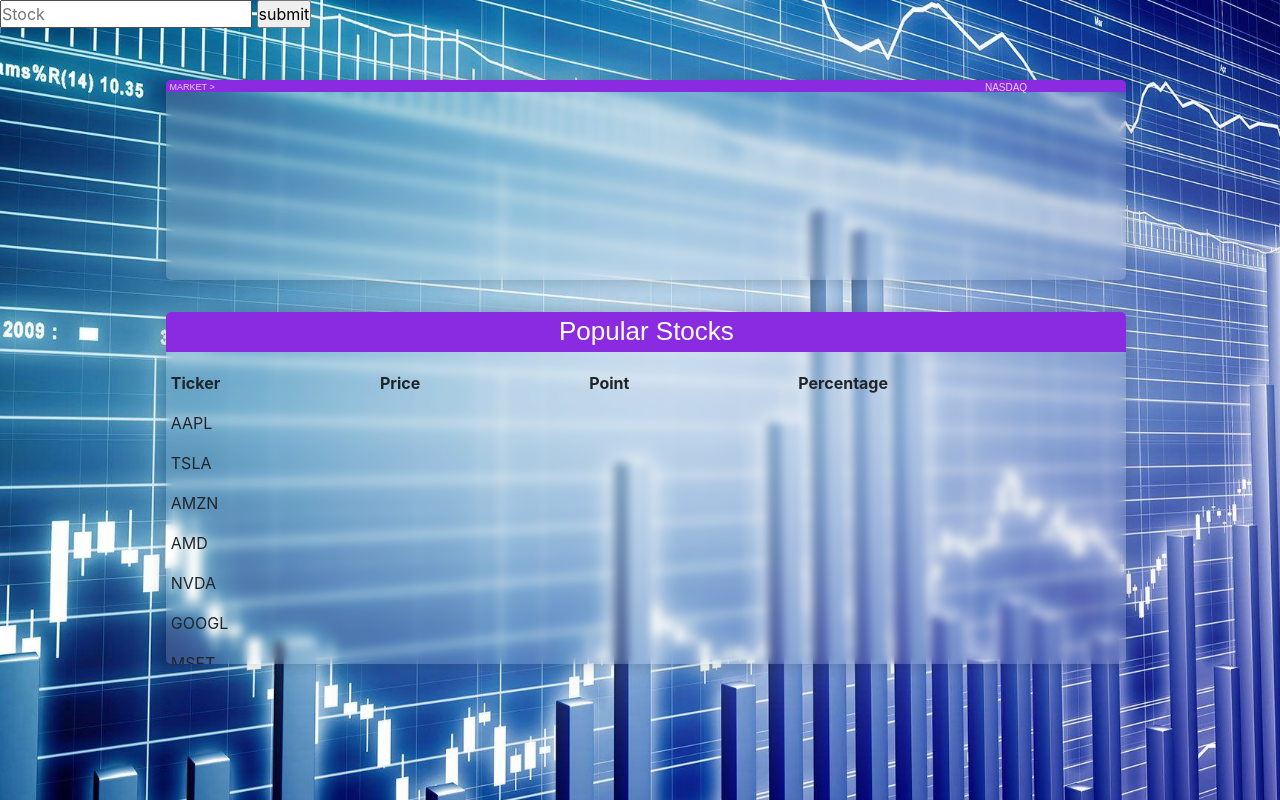
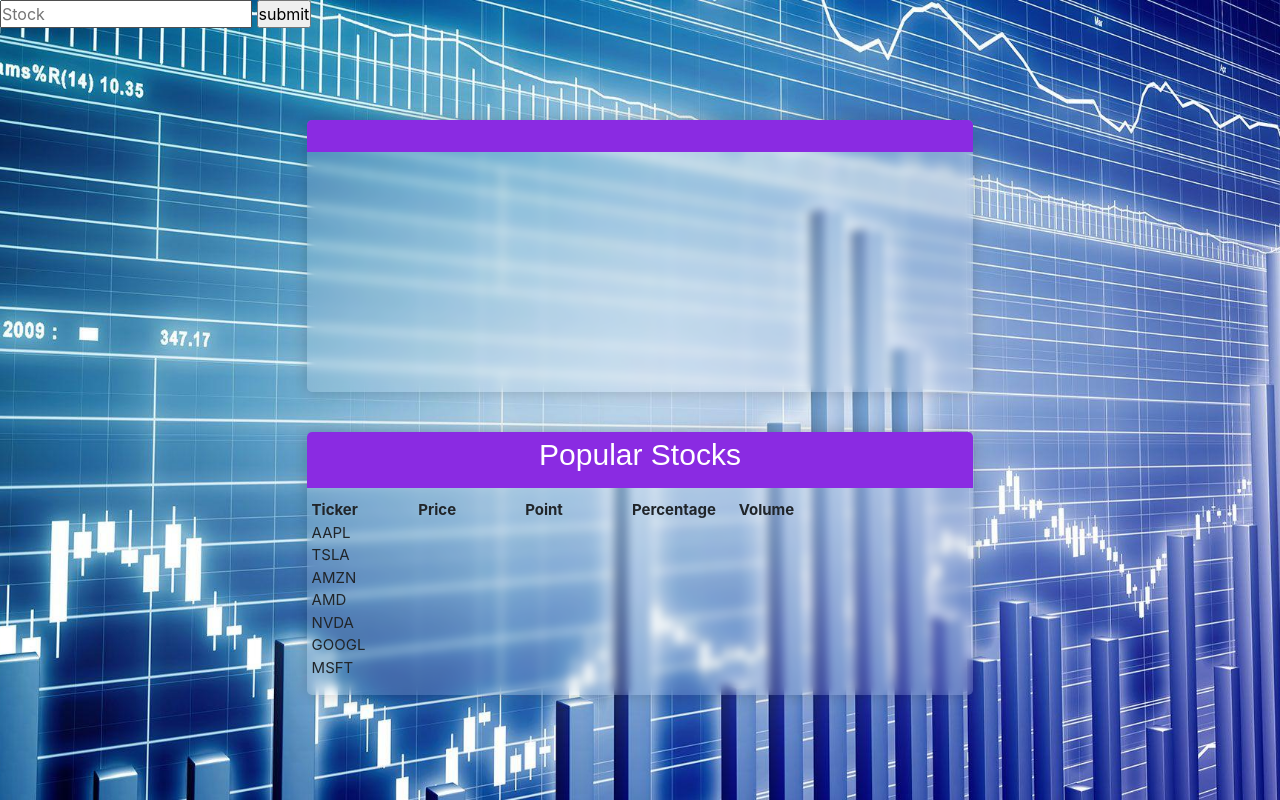
Before and after one commit to NasserMughrabi/stocks, a plain HTML site: page index.html in a window 1280 px wide. Drawn offline with nearby package versions, Linux system fonts and the light colour scheme; no server answers.

Commit message:
made app responsive!

```diff
--- a/index.html
+++ b/index.html
@@ -22,11 +22,11 @@
                 </form>
             </header>
         </div>
+        <div class="container-one">
             <div class="container">
                 <div id="container-header">
-                <div id="market-div">MARKET &gt;</div>
-                <div id="stock-name-div"></div>
-                <div id="stock-ETF-div">NASDAQ</div>
+                    <div id="market-ticker-div"></div>
+                    <!-- <span id="stock-ETF-div">NASDAQ</span> -->
                 </div>
                 <div id="container-body">
                     <div id="name-ticker"></div>
@@ -36,6 +36,9 @@
                     <div id="volume"></div>
                 </div>
             </div>
+        </div>
+        <!-- container-two -->
+        <div class="container-two">
             <div class="popular-stocks">
                 <header class="pop-stocks-header">popular stocks</header>
                 <div class="pop-stocks">
@@ -80,10 +83,22 @@
                             <div id="GOOGL-perc"></div>
                             <div id="MSFT-perc"></div>
                         </li>
+                        <li>
+                            <div class="volume-column" id="volume-title-div">Volume</div>
+                            <div class="volume-column" id="AAPL-volume"></div>
+                            <div class="volume-column" id="TSLA-volume"></div>
+                            <div class="volume-column" id="AMZN-volume"></div>
+                            <div class="volume-column" id="AMD-volume"></div>
+                            <div class="volume-column" id="NVDA-volume"></div>
+                            <div class="volume-column" id="GOOGL-volume"></div>
+                            <div class="volume-column" id="MSFT-volume"></div>
+                        </li>
                     </ul>
                 </div>
             </div>
         </div>
+
+    </div>
 </body>
 
 </html>
--- a/static/index.js
+++ b/static/index.js
@@ -53,7 +53,7 @@ function fetchStockData(stock){
             // call this function every two seconds
             display_stock_data(data, stock);
         })
-        .catch(err => alert('Invalid stock ticker'));
+        .catch(err => console.error(err));
 
     return false;
 }
@@ -78,7 +78,7 @@ function display_stock_data(stockData, stockName){
     document.querySelector('#percentage').innerHTML = 'Percentage:  ' + plus + change_percentage + '%';
     document.querySelector('#points').innerHTML = 'Points: ' + plus + change_point;
     document.querySelector('#volume').innerHTML = 'Volume: ' + total_vol;
-    document.querySelector('#stock-name-div').innerHTML = stockName;
+    document.querySelector('#market-ticker-div').innerHTML = 'Market > ' + stockName;
 
     document.querySelector('#price').style.color = current_stock_color;
     // document.querySelector('#percentage').style.color = current_stock_color;
@@ -102,7 +102,7 @@ function fetchPopStocks(){
             // call this function every two seconds
             display_pop_stocks(data, popStock);
         })
-        .catch(err => alert('Invalid stock ticker'));//console.error(err)
+        .catch(err => console.error(err));//console.error(err)
 
         return false;
     });
@@ -126,6 +126,7 @@ function display_pop_stocks(stockData, stockName){
     document.querySelector(`#${stockName}-price`).innerHTML = price;
     document.querySelector(`#${stockName}-perc`).innerHTML = plus + change_percentage + '%';
     document.querySelector(`#${stockName}-points`).innerHTML = plus + change_point;
+    document.querySelector(`#${stockName}-volume`).innerHTML = total_vol;
 }
 
 function decide_color(dataAttribute){
--- a/static/styles.css
+++ b/static/styles.css
@@ -25,13 +25,12 @@ body {
     min-width: 100vw;
 }
 
-.container {
-    height: 25vh;
-    width: 75vw;
-    margin-left: 13vw;
-    margin-right: 8vw;
-    margin-top: 5vh;
-    padding: 0%;
+.container-one {
+    /* background-color: blue; */
+    padding: 5vh 7vw;
+}
+
+.container{
     border-radius: 1rem;
     outline-offset: 0.1rem;
     overflow: hidden;
@@ -39,139 +38,72 @@ body {
     border-radius: 5px;
     background-color: rgba(255, 255, 255, .15);
     backdrop-filter: blur(5px);
+    padding: 0%;
 }
+
 
 #container-header {
     background-color: blueviolet;
-    height: 1.5vh;
+    height: 2.5vh;
+    text-align: center;
+    align-items: center;
 }
 
-#market-div {
+#market-ticker-div {
     /* background-color: yellow; */
-    min-width: 5.5vw;
+    min-width: 10.5vw;
     height: 1.5vh;
     float: left;
     color: #FFFFFF;
     margin-left: 0.2rem;
     opacity: 0.8;
-    font-size: 9px;
-    font-family: OpenSans-Regular, PingFangSC-Regular, Arial, Helvetica, Microsoft YaHei, sans-serif;
-    color: #FFFFFF;
-    padding-top: 0.1vh;
-}
-
-#stock-name-div {
-    /* background-color: green; */
-    min-width: 9vw;
-    height: 1.5vh;
-    float: left;
-    font-size: 9px;
-    font-family: OpenSans-Regular, PingFangSC-Regular, Arial, Helvetica, Microsoft YaHei, sans-serif;
-    color: #FFFFFF;
-    padding-top: 0.1vh;
-    margin-left: 0.5vw;
-}
-
-#stock-ETF-div {
-    /* background-color: grey; */
-    min-width: 52vw;
-    height: 1.5vh;
-    float: left;
-    text-align: right;
     font-size: 10px;
     font-family: OpenSans-Regular, PingFangSC-Regular, Arial, Helvetica, Microsoft YaHei, sans-serif;
     color: #FFFFFF;
-    opacity: 0.8;
-    line-height: 1.9vh;
+    padding-top: 0.4vh;
 }
 
 #container-body {
-    /* background-color: blueviolet; */
-    /* display: inline-block; */
     position: relative;
     min-height: 30vh;
+    text-align: center;
+    align-items: center;
 }
 
 #name-ticker {
-    /* background-color: blue; */
-    min-width: 12vw;
-    text-align: left;
-    position: absolute;
-    left: 23vw;
-    top: 2vh;
+    color: white;
     font-family: OpenSans-Light;
     font-size: 45px;
     font-weight: 200;
-    color: white;
-    /* margin-top: 2vh; */
 }
 
 #price {
-    /* background-color: pink; */
-    text-align: left;
-    min-width: 6vw;
-    height: 5vh;
-    float: left;
     font-family: OpenSans-Regular, PingFangSC-Regular, Arial, Helvetica, Microsoft YaHei, sans-serif;
     font-size: 30px;
     font-weight: bold;
-    position: absolute;
-    left: 23vw;
-    top: 10vh;
-}
-
-#points,
-#percentage,
-#volume {
-    padding-left: 1.5vw;
-    font-family: OpenSans-Regular, PingFangSC-Regular, Arial, Helvetica, Microsoft YaHei, sans-serif;
-    font-size: 10px;
-    font-weight: bold;
-}
-
-#points {
-    /* background-color: grey; */
-    position: absolute;
-    left: 23vw;
-    top: 15.5vh;
-}
-
-#percentage {
-    /* background-color: blue; */
-    position: absolute;
-    left: 23vw;
-    top: 17vh;
-}
-
-#volume {
-    /* background-color: green; */
-    position: absolute;
-    left: 23vw;
-    top: 18.6vh;
 }
 
 /* ------------------------------------------------------------- */
 
+.container-two {
+    /* background-color: blue; */
+    padding: 5vh 7vw;
+}
+
 .popular-stocks {
-    /* background-color: red; */
-    height: 44vh;
-    width: 75vw;
-    margin-top: 2rem;
-    margin-left: 13vw;
     border-radius: 1rem;
     outline-offset: 0.1rem;
     overflow: hidden;
     box-shadow: 0 0 1rem 0 rgba(0, 0, 0, .2);
     border-radius: 5px;
     background-color: rgba(255, 255, 255, .15);
-
     backdrop-filter: blur(5px);
+    padding: 0%;
 }
-
 
 .pop-stocks-header {
     background-color: blueviolet;
-    height: 5vh;
+    height: 7vh;
     text-align: center;
     font-size: 26px;
     text-transform: capitalize;
@@ -212,23 +144,113 @@ body {
 .pop-stocks {
     /* background-color: red; */
     display: flex;
+    text-align: center;
     align-items: center;
 
 }
 
 div ul {
+    width: 100vw;
     list-style-type: none;
+    text-align: center;
+    align-items: center;
+    /* padding: 0 3vw; */
+
 }
 
 ul li {
     /* background-color: green; */
     margin-top: 0.7rem;
-    height: 38vh;
+    /* height: 38vh; */
     width: 16vw;
     float: left;
-    line-height: 2.5rem;
+    /* line-height: 2.5rem; */
     word-spacing: 4.2rem;
     margin-left: 4.4px;
     text-align: left;
+}
 
+.volume-column {
+    display: none;
 }
+
+#volume-title-div{
+    font-weight: bold;
+}
+
+
+@media screen and (min-width: 760px) {
+    #market-ticker-div {
+        font-size: 15px;
+    }
+    #name-ticker {
+        font-size: 65px;
+    }
+
+    #price {
+        font-size: 50px;
+    }
+
+    #points, #percentage, #volume{
+        font-size: 25px;
+    }
+
+    .pop-stocks-header {
+        font-size: 40px;
+    }
+
+    ul li {
+        font-size: 30px;
+        /* line-height: 3.5rem; */
+    }
+
+    /* #volum-column{
+        display: none;
+    } */
+}
+
+@media screen and (min-width: 1024px) {
+
+    .container-one {
+        padding: 10vh 24vw;
+        padding-bottom: 5vh;
+    }
+
+    .container-two {
+        padding: 0vh 24vw;
+        padding-top: 0%;
+    }
+
+    #market-ticker-div {
+        font-size: 15px;
+    }
+
+    #name-ticker {
+        font-size: 45px;
+    }
+
+    #price {
+        font-size: 30px;
+    }
+
+    #points, #percentage, #volume{
+        font-size: 15px;
+    }
+
+    .pop-stocks-header {
+        font-size: 30px;
+    }
+
+    ul li {
+        font-size: 15px;
+        width: 8vw;
+    }
+
+    .volume-column{
+        display: block;
+    }
+
+    #container-header {
+        height: 4vh;
+    }
+}
```
Lines whose indentation alone changed are shown as unchanged.
